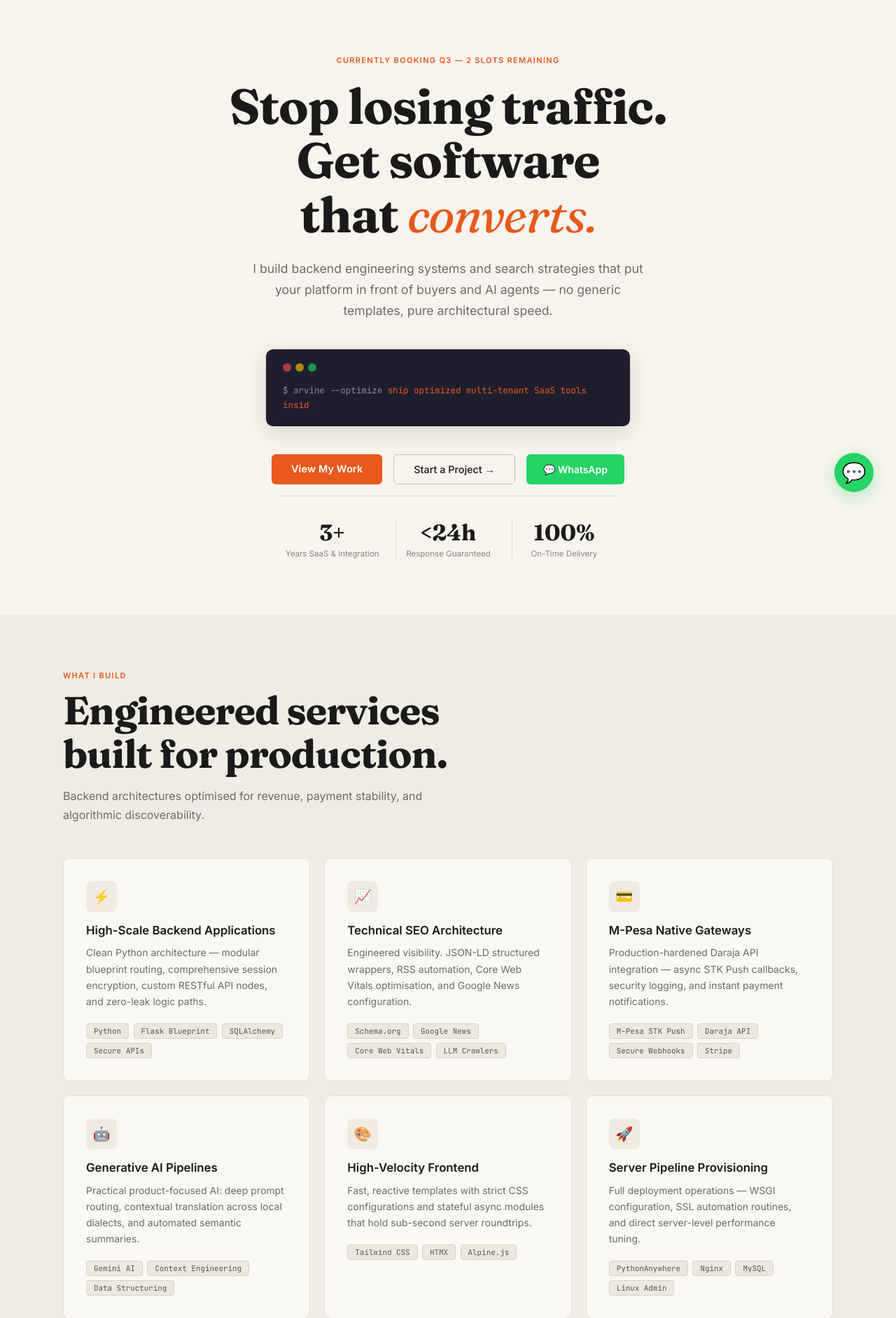
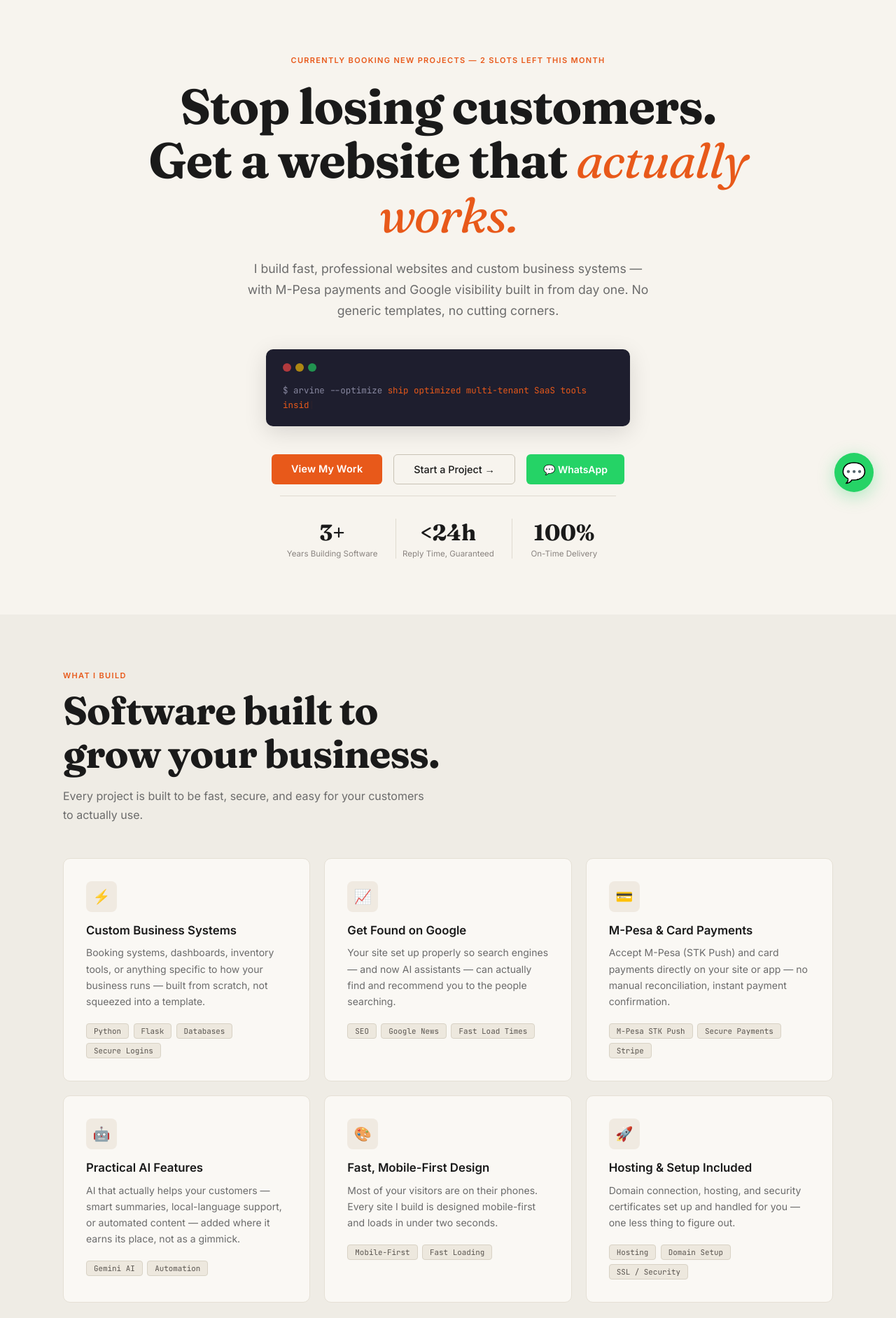
Before and after one commit to arvineee/Current_Portfolio, a Flask app: page / in a window 1280 px wide. Shown: the part 65-1948 px from the top of the page at 70% size. Run offline with Flask 3, Linux system fonts and the light colour scheme; data comes from the database, SQL or seed files in the repository; data that the repository does not hold is empty.

Commit message:
Update site

```diff
--- a/app.py
+++ b/app.py
@@ -179,19 +179,19 @@ def contact():
             recipients=[email],
             body=f"""Hi {name},
 
-Thank you for reaching out! I have received your project details and will respond within 24 hours.
+Thanks for reaching out! I've received your message and will get back to you within 24 hours with a clear plan and price.
 
 Subject: {subject}
 Message: {message}
 
-Direct channels:
+If it's urgent, feel free to message me directly:
 - WhatsApp: https://wa.me/{config.WHATSAPP_NUMBER.replace('+', '')}
 - X: https://x.com/Arvinefelix
 - LinkedIn: https://linkedin.com/in/arvinefelix
 
-Best regards,
+Talk soon,
 Arvine Felix
-Full-Stack Software Developer · Nairobi, Kenya
+Web Developer · Nairobi, Kenya
 """
         ))
         return jsonify({'success': True, 'message': 'Message sent! I will respond within 24 hours.'})
--- a/templates/index.html
+++ b/templates/index.html
@@ -4,14 +4,14 @@
   <meta charset="UTF-8" />
   <meta name="viewport" content="width=device-width, initial-scale=1.0" />
 
-  <title>Arvine Felix — Full-Stack Web Developer & Technical SEO Architect</title>
-  <meta name="description" content="Professional full-stack software engineer specializing in scalable Python Flask backends, native M-Pesa payment integration architectures, and extreme Google News / Schema SEO strategy." />
-  <meta name="keywords" content="Flask Developer Kenya, Python SaaS Developer, M-Pesa Daraja Integration, Technical SEO Expert Nairobi, Arvine Felix, Software Engineer Kenya" />
+  <title>Arvine Felix — Websites & Business Systems That Get Results</title>
+  <meta name="description" content="I build fast, professional websites and custom business systems for Kenyan businesses — with M-Pesa payments built in and Google search visibility from day one." />
+  <meta name="keywords" content="Website Developer Kenya, Web Developer Nairobi, M-Pesa Integration Developer, Hospital Management System Kenya, Flask Developer Kenya, Arvine Felix" />
   <meta name="author" content="Arvine Felix" />
   <link rel="canonical" href="https://arvineportfolio.pythonanywhere.com" />
 
-  <meta property="og:title" content="Arvine Felix — High-Scale Web Applications & SEO Architecture" />
-  <meta property="og:description" content="I turn critical product business concepts into production software that scales — lightning-fast delivery templates, safe data handling, and automated search engine optimization." />
+  <meta property="og:title" content="Arvine Felix — Websites & Business Systems That Get Results" />
+  <meta property="og:description" content="Clean, fast, professional websites and custom software — built for real Kenyan businesses, with payments and Google visibility handled from the start." />
   <meta property="og:type" content="website" />
   <meta property="og:url" content="https://arvineportfolio.pythonanywhere.com" />
   <meta property="og:image" content="{{ url_for('static', filename='AF.jpg', _external=True) }}" />
@@ -19,8 +19,8 @@
 
   <meta name="twitter:card" content="summary_large_image" />
   <meta name="twitter:site" content="@Arvinefelix" />
-  <meta name="twitter:title" content="Arvine Felix — Full-Stack Developer & SEO Specialist" />
-  <meta name="twitter:description" content="High performance production software infrastructure, native mobile payment pipelines, and verified schema data visibility configurations." />
+  <meta name="twitter:title" content="Arvine Felix — Websites & Business Systems That Get Results" />
+  <meta name="twitter:description" content="Clean, fast, professional websites and custom software for Kenyan businesses — payments and Google visibility built in." />
   <meta name="twitter:image" content="{{ url_for('static', filename='AF.jpg', _external=True) }}" />
 
   <link rel="icon" type="image/jpeg" href="{{ url_for('static', filename='AF.jpg') }}" />
@@ -38,11 +38,11 @@
   {
     "@context": "https://schema.org",
     "@type": "ProfessionalService",
-    "name": "Arvine Felix Software Consulting",
+    "name": "Arvine Felix Web & Software Development",
     "image": "https://arvineportfolio.pythonanywhere.com/static/AF.jpg",
     "url": "https://arvineportfolio.pythonanywhere.com",
     "telephone": "{{ phone }}",
-    "priceRange": "$249-$1000",
+    "priceRange": "KES 15,000+",
     "address": {
       "@type": "PostalAddress",
       "addressLocality": "Narok",
@@ -107,17 +107,17 @@
 
       <!-- Eyebrow -->
       <span class="eyebrow" style="display:block;margin-bottom:1.25rem;">
-        Currently Booking Q3 — 2 Slots Remaining
+        Currently booking new projects — 2 slots left this month
       </span>
 
       <!-- Headline -->
       <h1 class="section-title" style="margin-bottom:1.5rem;font-size:clamp(2.6rem,6.5vw,4.4rem);">
-        Stop losing traffic.<br />
-        Get software that&nbsp;<em style="font-style:italic;color:#E8591A;">converts.</em>
+        Stop losing customers.<br />
+        Get a website that&nbsp;<em style="font-style:italic;color:#E8591A;">actually works.</em>
       </h1>
 
       <p style="font-size:1.1rem;color:#6B6B6B;line-height:1.7;max-width:52ch;margin:0 auto 2.5rem;">
-        I build backend engineering systems and search strategies that put your platform in front of buyers and AI agents — no generic templates, pure architectural speed.
+        I build fast, professional websites and custom business systems — with M-Pesa payments and Google visibility built in from day one. No generic templates, no cutting corners.
       </p>
 
       <!-- Terminal typewriter -->
@@ -144,11 +144,11 @@
       <div class="stat-strip" style="max-width:480px;margin:0 auto;">
         <div class="stat-item">
           <span class="stat-number">3+</span>
-          <span class="stat-label">Years SaaS & Integration</span>
+          <span class="stat-label">Years Building Software</span>
         </div>
         <div class="stat-item">
           <span class="stat-number">&lt;24h</span>
-          <span class="stat-label">Response Guaranteed</span>
+          <span class="stat-label">Reply Time, Guaranteed</span>
         </div>
         <div class="stat-item">
           <span class="stat-number">100%</span>
@@ -163,46 +163,46 @@
     <div style="max-width:1100px;margin:0 auto;">
       <div style="margin-bottom:3rem;">
         <span class="eyebrow" style="display:block;margin-bottom:.75rem;">What I Build</span>
-        <h2 class="section-title">Engineered services<br />built for production.</h2>
-        <p class="section-sub" style="margin-top:1rem;">Backend architectures optimised for revenue, payment stability, and algorithmic discoverability.</p>
+        <h2 class="section-title">Software built to<br />grow your business.</h2>
+        <p class="section-sub" style="margin-top:1rem;">Every project is built to be fast, secure, and easy for your customers to actually use.</p>
       </div>
 
       {% set services = [
         {
           'icon': '⚡',
-          'title': 'High-Scale Backend Applications',
-          'desc': 'Clean Python architecture — modular blueprint routing, comprehensive session encryption, custom RESTful API nodes, and zero-leak logic paths.',
-          'tags': ['Python', 'Flask Blueprint', 'SQLAlchemy', 'Secure APIs']
+          'title': 'Custom Business Systems',
+          'desc': 'Booking systems, dashboards, inventory tools, or anything specific to how your business runs — built from scratch, not squeezed into a template.',
+          'tags': ['Python', 'Flask', 'Databases', 'Secure Logins']
         },
         {
           'icon': '📈',
-          'title': 'Technical SEO Architecture',
-          'desc': 'Engineered visibility. JSON-LD structured wrappers, RSS automation, Core Web Vitals optimisation, and Google News configuration.',
-          'tags': ['Schema.org', 'Google News', 'Core Web Vitals', 'LLM Crawlers']
+          'title': 'Get Found on Google',
+          'desc': 'Your site set up properly so search engines — and now AI assistants — can actually find and recommend you to the people searching.',
+          'tags': ['SEO', 'Google News', 'Fast Load Times']
         },
         {
           'icon': '💳',
-          'title': 'M-Pesa Native Gateways',
-          'desc': 'Production-hardened Daraja API integration — async STK Push callbacks, security logging, and instant payment notifications.',
-          'tags': ['M-Pesa STK Push', 'Daraja API', 'Secure Webhooks', 'Stripe']
+          'title': 'M-Pesa & Card Payments',
+          'desc': 'Accept M-Pesa (STK Push) and card payments directly on your site or app — no manual reconciliation, instant payment confirmation.',
+          'tags': ['M-Pesa STK Push', 'Secure Payments', 'Stripe']
         },
         {
           'icon': '🤖',
-          'title': 'Generative AI Pipelines',
-          'desc': 'Practical product-focused AI: deep prompt routing, contextual translation across local dialects, and automated semantic summaries.',
-          'tags': ['Gemini AI', 'Context Engineering', 'Data Structuring']
+          'title': 'Practical AI Features',
+          'desc': 'AI that actually helps your customers — smart summaries, local-language support, or automated content — added where it earns its place, not as a gimmick.',
+          'tags': ['Gemini AI', 'Automation']
         },
         {
           'icon': '🎨',
-          'title': 'High-Velocity Frontend',
-          'desc': 'Fast, reactive templates with strict CSS configurations and stateful async modules that hold sub-second server roundtrips.',
-          'tags': ['Tailwind CSS', 'HTMX', 'Alpine.js']
+          'title': 'Fast, Mobile-First Design',
+          'desc': 'Most of your visitors are on their phones. Every site I build is designed mobile-first and loads in under two seconds.',
+          'tags': ['Mobile-First', 'Fast Loading']
         },
         {
           'icon': '🚀',
-          'title': 'Server Pipeline Provisioning',
-          'desc': 'Full deployment operations — WSGI configuration, SSL automation routines, and direct server-level performance tuning.',
-          'tags': ['PythonAnywhere', 'Nginx', 'MySQL', 'Linux Admin']
+          'title': 'Hosting & Setup Included',
+          'desc': 'Domain connection, hosting, and security certificates set up and handled for you — one less thing to figure out.',
+          'tags': ['Hosting', 'Domain Setup', 'SSL / Security']
         }
       ] %}
 
@@ -229,19 +229,19 @@
       <div style="display:grid;grid-template-columns:repeat(auto-fit,minmax(220px,1fr));gap:0;border:1px solid #E5E0D5;border-radius:10px;overflow:hidden;background:#FAF8F4;">
         <div style="padding:3rem 2.5rem;border-right:1px solid #E5E0D5;">
           <div class="big-stat">&lt;24h</div>
-          <div class="big-stat-label">Average SLA response time</div>
+          <div class="big-stat-label">Average time to reply</div>
         </div>
         <div style="padding:3rem 2.5rem;border-right:1px solid #E5E0D5;">
           <div class="big-stat">100%</div>
-          <div class="big-stat-label">On-time delivery rate</div>
+          <div class="big-stat-label">Projects delivered on time</div>
         </div>
         <div style="padding:3rem 2.5rem;border-right:1px solid #E5E0D5;">
           <div class="big-stat">3+</div>
-          <div class="big-stat-label">Years in production SaaS</div>
+          <div class="big-stat-label">Years building software</div>
         </div>
         <div style="padding:3rem 2.5rem;">
-          <div class="big-stat">8+</div>
-          <div class="big-stat-label">Stacks actively maintained</div>
+          <div class="big-stat">6+</div>
+          <div class="big-stat-label">Live products running today</div>
         </div>
       </div>
     </div>
@@ -251,9 +251,9 @@
   <section id="projects" style="padding:5rem 1.5rem;background:#EFECE5;">
     <div style="max-width:1100px;margin:0 auto;">
       <div style="margin-bottom:3rem;">
-        <span class="eyebrow" style="display:block;margin-bottom:.75rem;">Live Implementations</span>
-        <h2 class="section-title">Production code<br />running today.</h2>
-        <p class="section-sub" style="margin-top:1rem;">Real products, hand-coded endpoints, generating organic revenue loops.</p>
+        <span class="eyebrow" style="display:block;margin-bottom:.75rem;">My Work</span>
+        <h2 class="section-title">Real products,<br />live right now.</h2>
+        <p class="section-sub" style="margin-top:1rem;">Not mockups or concepts — these are working products real people use today. Click through and try them yourself.</p>
       </div>
 
       <div style="display:grid;grid-template-columns:repeat(auto-fit,minmax(300px,1fr));gap:1.25rem;">
@@ -292,19 +292,19 @@
     <div style="max-width:1100px;margin:0 auto;display:grid;grid-template-columns:1fr 1fr;gap:4rem;align-items:start;">
 
       <div class="reveal">
-        <span class="eyebrow" style="display:block;margin-bottom:.75rem;">The Developer</span>
+        <span class="eyebrow" style="display:block;margin-bottom:.75rem;">About Me</span>
         <h2 class="section-title" style="margin-bottom:1.5rem;">
-          I engineer pipelines.<br/>
-          <em style="font-style:italic;color:#E8591A;">Then command the indexing.</em>
+          I build it properly,<br/>
+          <em style="font-style:italic;color:#E8591A;">the first time.</em>
         </h2>
         <p style="font-size:.9375rem;color:#6B6B6B;line-height:1.75;margin-bottom:1rem;">
-          I'm Arvine Felix — a software developer, systems architect, and technical SEO specialist based in Kenya. I design applications with systemic, diagnostic logic.
+          I'm Arvine Felix — a self-taught full-stack developer based in Nairobi, Kenya. I build websites and custom software for businesses, from small shops to multi-branch hospitals.
         </p>
         <p style="font-size:.9375rem;color:#6B6B6B;line-height:1.75;margin-bottom:1rem;">
-          My engineering strategy discards slow abstractions. I build relational databases directly, enforce data barriers, wire payment pipelines to local infrastructure, and map structured data so search indexes can't ignore them.
+          I don't hand over a site and disappear. I build it around what your business actually needs, wire up payments so money moves without friction, and make sure people searching for you online can actually find you.
         </p>
         <p style="font-size:.9375rem;color:#6B6B6B;line-height:1.75;margin-bottom:2rem;">
-          If you need a technical operator who communicates in metrics and builds business systems — let's form an agreement.
+          If you need something built that works from day one and keeps working — let's talk.
         </p>
 
         <div class="stack-grid" style="margin-bottom:1.5rem;">
@@ -351,20 +351,20 @@
         <!-- Mini stat cards -->
         <div style="display:grid;grid-template-columns:1fr 1fr;gap:.75rem;">
           <div class="mini-stat">
-            <div class="mini-stat-val">No Delays</div>
-            <div class="mini-stat-label">Rigid, predictable timeline tracks</div>
+            <div class="mini-stat-val">On Time</div>
+            <div class="mini-stat-label">Clear timeline, no surprises</div>
           </div>
           <div class="mini-stat">
-            <div class="mini-stat-val">Clean Core</div>
-            <div class="mini-stat-label">No dependency traps or spaghetti code</div>
+            <div class="mini-stat-val">Clean Code</div>
+            <div class="mini-stat-label">Easy to maintain and extend later</div>
           </div>
           <div class="mini-stat">
-            <div class="mini-stat-val">Fixed Scope</div>
-            <div class="mini-stat-label">Zero hidden costs, absolute price visibility</div>
+            <div class="mini-stat-val">Fixed Price</div>
+            <div class="mini-stat-label">No hidden costs, agreed upfront</div>
           </div>
           <div class="mini-stat">
-            <div class="mini-stat-val">True Scale</div>
-            <div class="mini-stat-label">Built ready for multi-tenant volume</div>
+            <div class="mini-stat-val">Built to Grow</div>
+            <div class="mini-stat-label">Ready to scale as your business does</div>
           </div>
         </div>
       </div>
@@ -375,9 +375,9 @@
   <section id="pricing" style="padding:5rem 1.5rem;background:#EFECE5;">
     <div style="max-width:1100px;margin:0 auto;">
       <div style="text-align:center;margin-bottom:3rem;">
-        <span class="eyebrow" style="display:block;margin-bottom:.75rem;">Transparent Pricing</span>
-        <h2 class="section-title">Investment options.<br/>No hidden costs.</h2>
-        <p class="section-sub" style="margin:1rem auto 0;">Complete cost-to-performance mapping. Zero scope creep.</p>
+        <span class="eyebrow" style="display:block;margin-bottom:.75rem;">Pricing</span>
+        <h2 class="section-title">Clear pricing.<br/>No surprises later.</h2>
+        <p class="section-sub" style="margin:1rem auto 0;">Pick what fits, or message me and we'll figure out the right one together.</p>
       </div>
 
       <div style="display:grid;grid-template-columns:repeat(auto-fit,minmax(280px,1fr));gap:1.25rem;align-items:start;">
@@ -423,9 +423,9 @@
   <section id="contact" style="padding:5rem 1.5rem;background:#F7F4EE;">
     <div style="max-width:1100px;margin:0 auto;">
       <div style="text-align:center;margin-bottom:3rem;">
-        <span class="eyebrow" style="display:block;margin-bottom:.75rem;">Start a Project</span>
-        <h2 class="section-title">Let's build something<br/>that scales.</h2>
-        <p class="section-sub" style="margin:1rem auto 0;">Detail your software goals. I'll respond with a clear plan and cost framework within 24 hours.</p>
+        <span class="eyebrow" style="display:block;margin-bottom:.75rem;">Get In Touch</span>
+        <h2 class="section-title">Let's build<br/>something great.</h2>
+        <p class="section-sub" style="margin:1rem auto 0;">Tell me what you're looking for. I'll reply with a clear plan and price within 24 hours.</p>
       </div>
 
       <div style="display:grid;grid-template-columns:1fr 1fr;gap:3.5rem;align-items:start;">
@@ -465,19 +465,19 @@
             <div style="font-family:'JetBrains Mono',monospace;font-size:.68rem;font-weight:700;color:#E8591A;text-transform:uppercase;letter-spacing:.1em;margin-bottom:1rem;">How it works</div>
             <div class="process-step">
               <span class="step-num">01/</span>
-              <span style="font-size:.8rem;color:#5A5550;line-height:1.55;">Send your architecture requirements using the form</span>
+              <span style="font-size:.8rem;color:#5A5550;line-height:1.55;">Tell me what you need using the form</span>
             </div>
             <div class="process-step">
               <span class="step-num">02/</span>
-              <span style="font-size:.8rem;color:#5A5550;line-height:1.55;">Receive a cost framework and scope agreement within 24 hours</span>
+              <span style="font-size:.8rem;color:#5A5550;line-height:1.55;">Get a clear price and timeline within 24 hours</span>
             </div>
             <div class="process-step">
               <span class="step-num">03/</span>
-              <span style="font-size:.8rem;color:#5A5550;line-height:1.55;">Repo baseline launch and modular delivery pipeline begin</span>
+              <span style="font-size:.8rem;color:#5A5550;line-height:1.55;">I build it, and keep you updated along the way</span>
             </div>
             <div class="process-step">
               <span class="step-num">04/</span>
-              <span style="font-size:.8rem;color:#5A5550;line-height:1.55;">Zero-downtime deployment to production</span>
+              <span style="font-size:.8rem;color:#5A5550;line-height:1.55;">Your site or system goes live</span>
             </div>
           </div>
         </div>
@@ -500,13 +500,13 @@
 
             <div>
               <label class="form-label">Project Type</label>
-              <input type="text" id="fsubject" class="form-input" placeholder="e.g. Flask SaaS with M-Pesa integration" />
+              <input type="text" id="fsubject" class="form-input" placeholder="e.g. New business website, or a custom system" />
             </div>
 
             <div>
               <label class="form-label">Details *</label>
               <textarea id="fmessage" rows="5" class="form-input" style="resize:none;"
-                        placeholder="Describe your goals, timeline, volumes, or integration requirements..."></textarea>
+                        placeholder="Tell me what you need, roughly when you need it, and any budget in mind..."></textarea>
             </div>
 
             <button id="submitBtn" onclick="submitContact()"
```
Also changed, not shown: config.py (+34 -35 lines).
